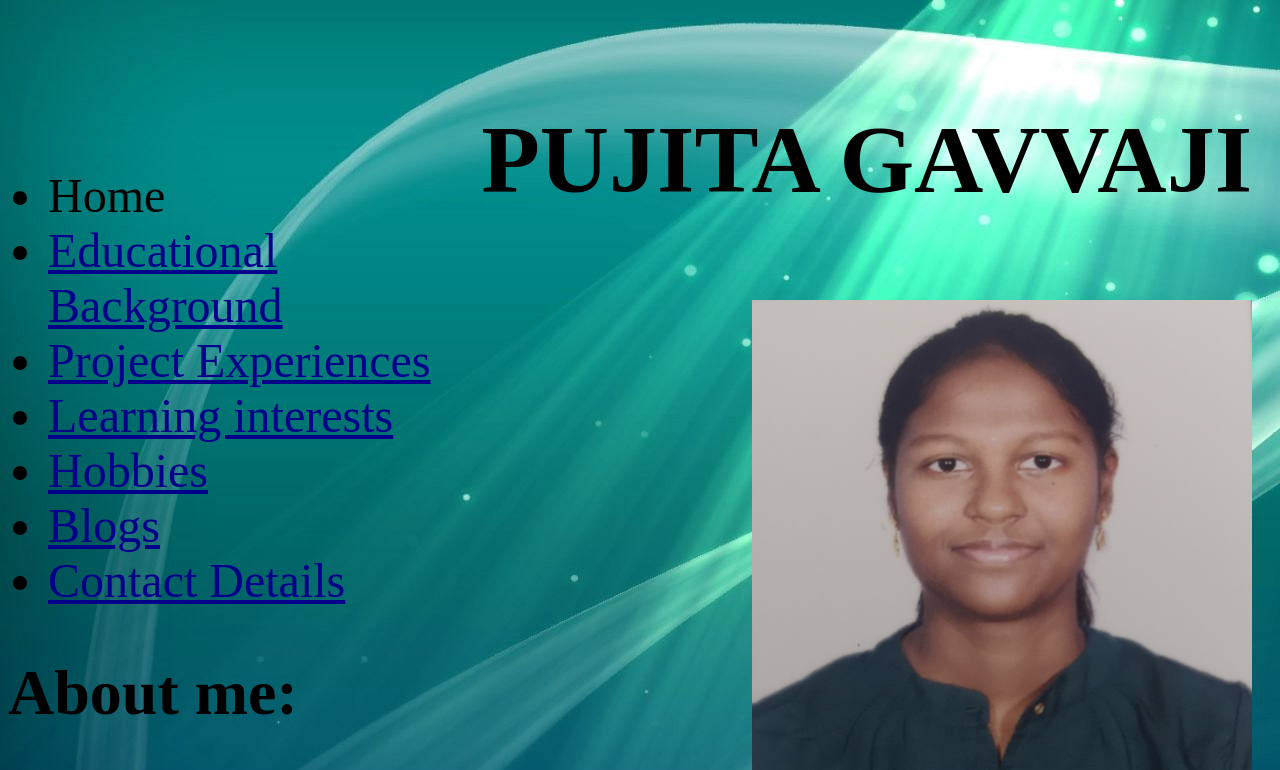
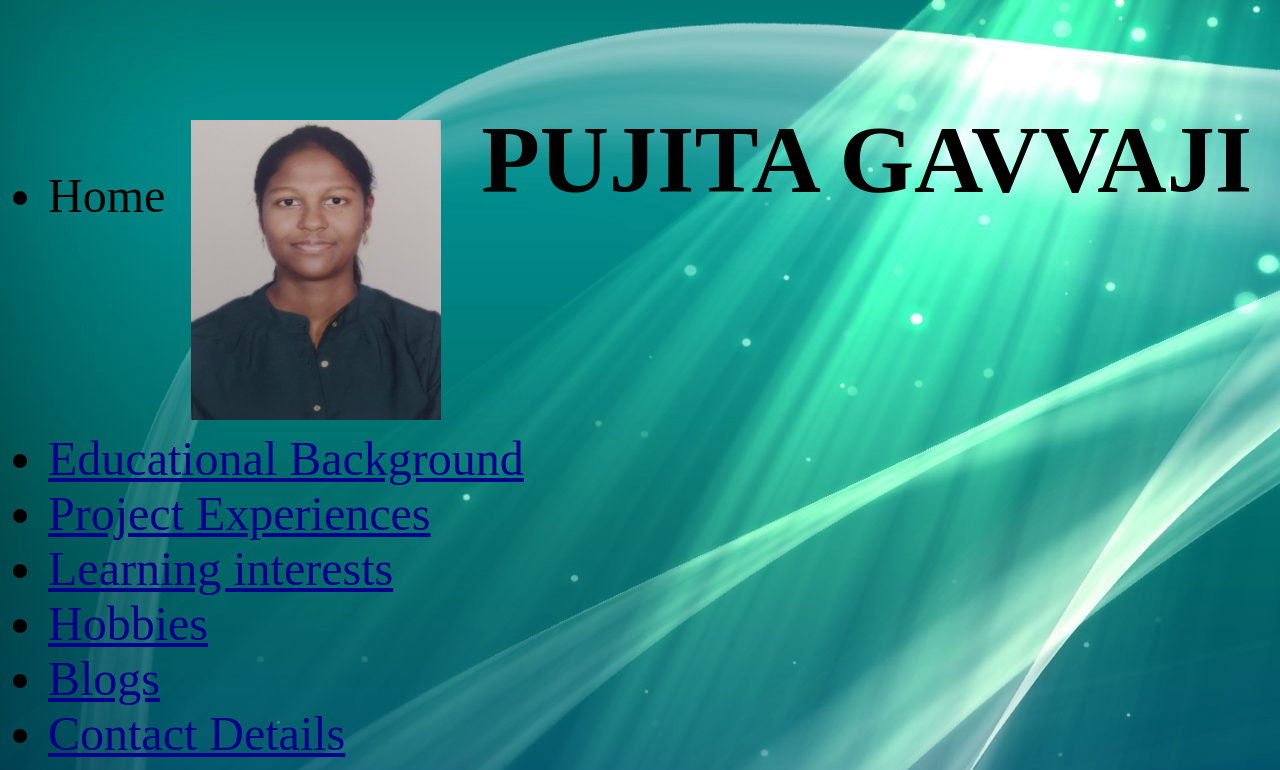
Before and after one commit to pujita19/About_me, a plain HTML site: page index.html in a window 1280 px wide. Shown: the top 770 px of the page. Drawn offline with Linux system fonts and the light colour scheme.

Commit message:
Update index.html

```diff
--- a/index.html
+++ b/index.html
@@ -7,7 +7,7 @@
 <body>
 		<div class="Puj"><h1>PUJITA GAVVAJI</h1></div>
 		<div class="Home">
-			<div class="photo"><img src="img1.jpg" alt="Pujita" width="500" height="600"></div>
+			<div class="photo"><img src="img1.jpg" alt="Pujita" width="250" height="300"></div>
 			<ul>
 				<li> Home </li>
 				<li><a href ="Ed.html" target="Educational Background"> Educational Background</a></li>
```
